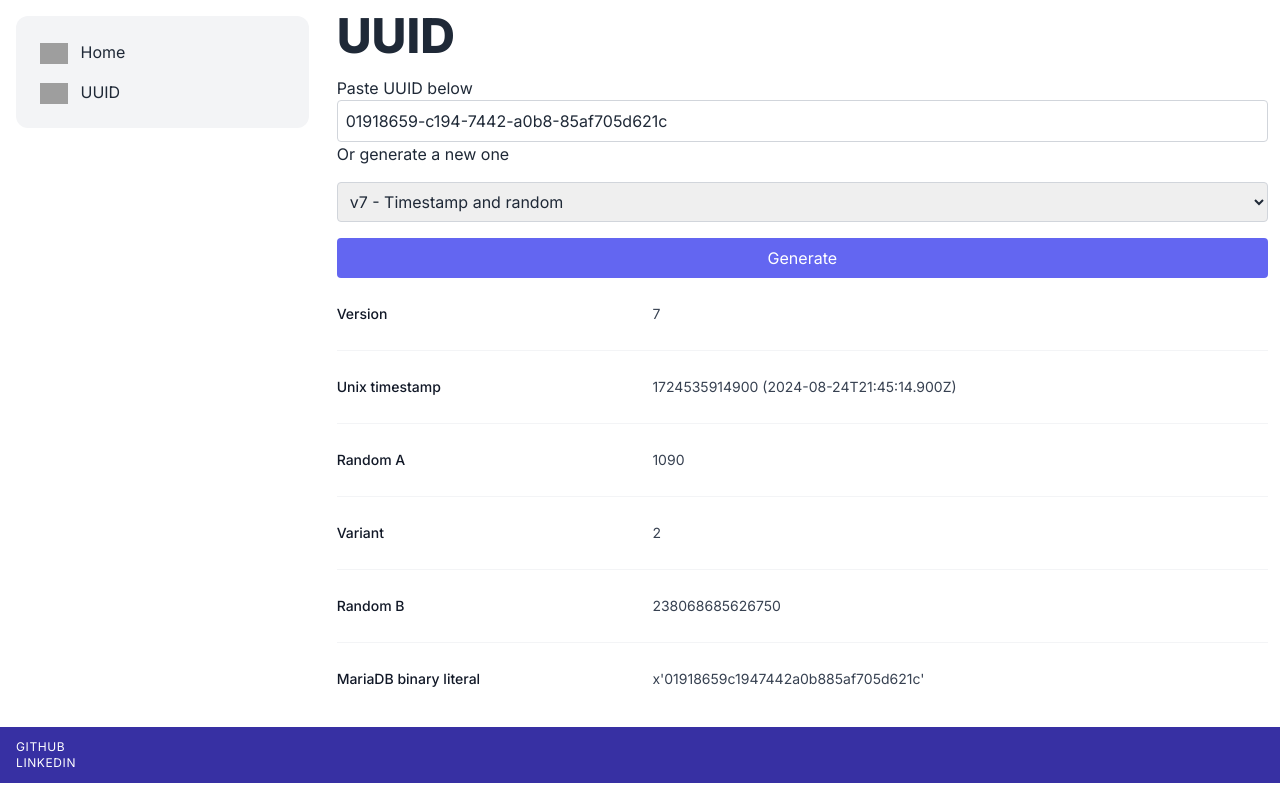
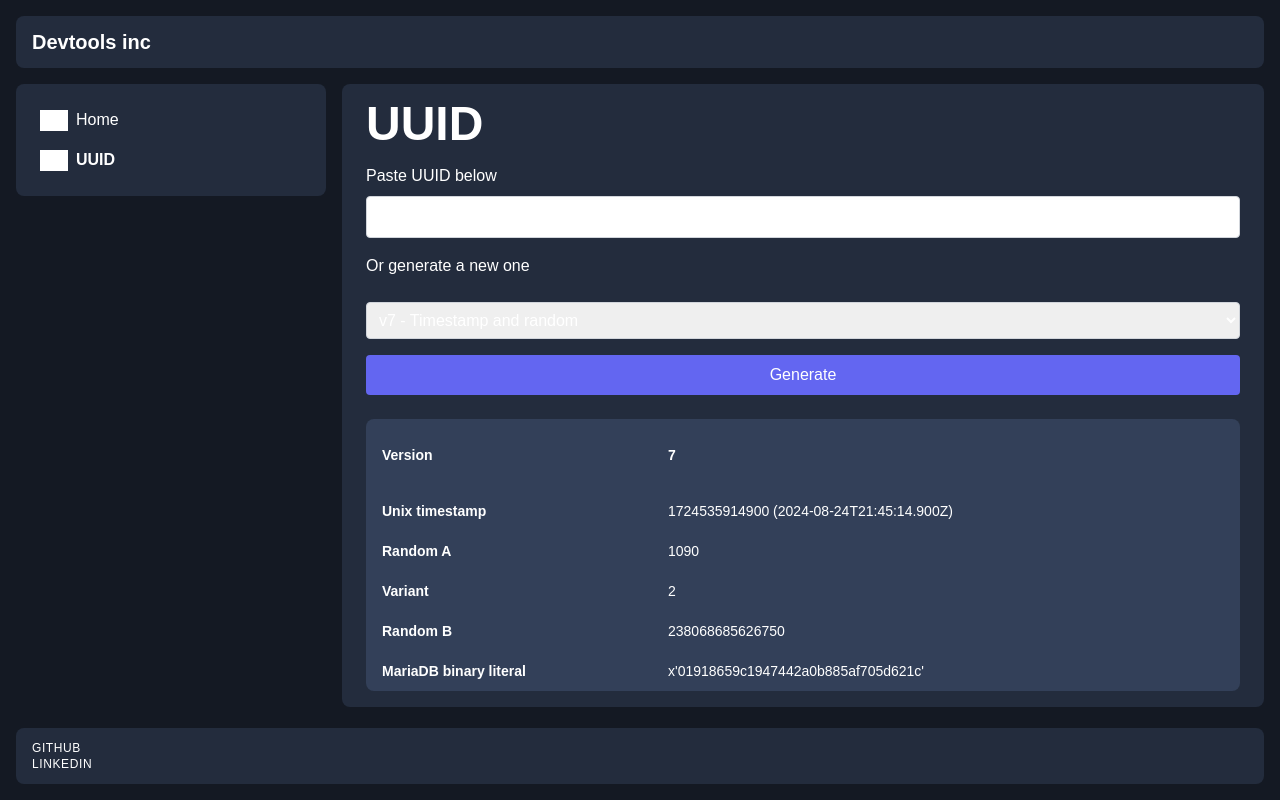
Before and after one commit to LauJosefsen/web-devtools, a Next.js app: page /uuid in a window 1280 px wide. Both pictures are taken after typing "Sample" into the empty fields and a click on the button "Generate". Built offline with nearby package versions, Linux system fonts and the light colour scheme; grey boxes are pictures that could not be loaded.

Commit message:
Dark theme

```diff
--- a/app/layout.tsx
+++ b/app/layout.tsx
@@ -2,8 +2,6 @@
 import { Inter } from "next/font/google";
 import "./globals.css";
 import React from "react";
-import Link from "next/link";
-import { usePathname } from "next/navigation";
 import NavLinks from "./ui/NavLinks";
 
 const inter = Inter({ subsets: ["latin"] });
@@ -20,17 +18,28 @@
 }>) {
   return (
     <html lang="en">
-      <body className={inter.className}>
-        <div className="w-full flex flex-col sm:flex-row flex-grow overflow-hidden">
-          <div className="sm:w-1/3 md:1/4 w-full flex-shrink flex-grow-0 p-4">
-            <NavLinks/>
+      <body className="mx-auto flex flex-col min-h-screen bg-customBg px-4 py-4 text-white">
+        <header className="bg-customBg w-full mb-4">
+          <div className="container mx-auto px-4 py-3 bg-contentBg rounded-lg">
+            <div className="flex">
+              <div className="flex-grow flex flex-col">
+                <h1 className="text-xl font-bold">Devtools inc</h1>
+              </div>
+            </div>
           </div>
-          <main role="main" className="w-full h-full flex-grow p-3 overflow-auto">
-            {children}
-          </main>
+        </header>
+        <div className="container mx-auto flex-grow min-w-[320px]">
+          <div className="w-full flex flex-col sm:flex-row flex-grow overflow-hidden">
+            <aside className="flex-shrink-0 sm:pr-4 sm:min-w-[210px]">
+              <NavLinks />
+            </aside>
+            <main role="main" className="h-full w-full flex-grow px-6 py-4 overflow-auto rounded-lg bg-contentBg">
+              {children}
+            </main>
+          </div>
         </div>
-        <footer className="bg-indigo-800 mt-auto">
-          <div className="px-4 py-3 text-white mx-auto">
+        <footer className="bg-customBg mt-auto w-full pt-4">
+          <div className="container mx-auto px-4 py-3 bg-contentBg rounded-lg">
             <div className="flex">
               <div className="flex-grow flex flex-col">
                 <a href="https://github.com/LauJosefsen" className="text-xs uppercase tracking-wider">Github</a>
--- a/app/ui/NavLinks.tsx
+++ b/app/ui/NavLinks.tsx
@@ -10,21 +10,19 @@
 ];
 
 export default function NavLinks() {
-
     const pathname = usePathname();
 
     return (
-        <div className="sticky top-0 p-4 bg-gray-100 rounded-xl w-full">
+        <div className="lg:sticky p-4 overflow-auto rounded-lg bg-contentBg mb-4 lg:w-[310px]">
             <ul className="flex sm:flex-col overflow-hidden content-center justify-between">
-                {
-                    navLinks.map(({ href, text, icon }) => (
-                        <Link key={href} className={`truncate ${pathname === href ? "font-bold}" : ""}`} href={href}>
-                            <li className="py-2 hover:bg-indigo-300 rounded">
-                                <img src={`//cdn.jsdelivr.net/npm/heroicons@1.0.1/outline/${icon}.svg`} className="w-7 sm:mx-2 mx-4 inline" /> <span className="hidden sm:inline">{text}</span>
-                            </li>
-                        </Link>
-                    ))
-                }
+                {navLinks.map(({ href, text, icon }) => (
+                    <Link key={href} className={`truncate ${pathname === href ? "font-bold" : ""}`} href={href}>
+                        <li className="py-2 hover:bg-indigo-300 rounded">
+                            <img src={`//cdn.jsdelivr.net/npm/heroicons@1.0.1/outline/${icon}.svg`} className="w-7 sm:mx-2 mx-4 inline filter invert brightness-0" alt={`${text} icon`} />
+                            <span className="hidden sm:inline">{text}</span>
+                        </li>
+                    </Link>
+                ))}
             </ul>
         </div>
     );
--- a/app/uuid/page.tsx
+++ b/app/uuid/page.tsx
@@ -121,41 +121,60 @@
     const uuidVersion = validate(uuid) ? version(uuid) : null;
 
     return <>
-        <h1 className="text-3xl md:text-5xl mb-4 font-extrabold" id="home">UUID</h1>
+        <h1 className="text-3xl md:text-5xl mb-4 font-extrabold text-white" id="home">UUID</h1>
 
-        <p>Paste UUID below</p>
-        <input type="text" className="w-full p-2 border border-gray-300 rounded" placeholder="Paste UUID here" value={uuid} onChange={(e) => setUuid(e.target.value)} />
+        <p className="mb-2">Paste UUID below</p>
+        <input
+            type="text"
+            className="w-full p-2 border border-gray-300 rounded mb-4"
+            placeholder="Paste UUID here"
+            value={uuid}
+            onChange={(e) => setUuid(e.target.value)}
+            aria-label="UUID input"
+        />
 
-        <p>
-            Or generate a new one
-        </p>
+        <p className="mb-2">Or generate a new one</p>
         <div className="flex flex-col">
-            <select className="col-span-2 p-2 border border-gray-300 rounded mt-4" value={selectedUuidVerison} onChange={(e) => setSelectedUuidVersion(e.target.value)}>
+            <label htmlFor="uuid-version-select" className="sr-only">Select UUID version</label>
+            <select
+                id="uuid-version-select"
+                className="col-span-2 p-2 border border-gray-300 rounded mt-4"
+                value={selectedUuidVerison}
+                onChange={(e) => setSelectedUuidVersion(e.target.value)}
+            >
                 {Object.entries(uuidVersions).map(([version, { description }]) => (
                     <option key={version} value={version}>{version} - {description}</option>
                 ))}
             </select>
-            <button className="p-2 bg-indigo-500 text-white rounded mt-4" onClick={() => {
+            <button
+                className="p-2 bg-indigo-500 text-white rounded mt-4"
+                onClick={() => {
                     const generator = uuidVersions[selectedUuidVerison].generator;
                     setUuid(generator());
-            }}>Generate</button>
+                }}
+            >
+                Generate
+            </button>
         </div>
 
-        <dl className="divide-y divide-gray-100">
 
-            {uuidVersion &&
+        <dl className="divide-y divide-white-100 mt-6 text-white">
+            <div className="px-4 rounded-lg bg-contentBgLight">
+                {uuidVersion && (
+                    <>
                         <div className="px-4 py-6 sm:grid sm:grid-cols-3 sm:gap-4 sm:px-0">
-                    <dt className="text-sm font-medium leading-6 text-gray-900">Version</dt>
-                    <dd className="mt-1 text-sm leading-6 text-gray-700 sm:col-span-2 sm:mt-0">{uuidVersion}</dd>
+                            <dt className="text-sm font-bold leading-6">Version</dt>
+                            <dd className="mt-1 text-sm font-bold leading-6  sm:col-span-2 sm:mt-0">{uuidVersion}</dd>
                         </div>
-            }
-
-            {uuidVersion && uuidVersions[`v${uuidVersion}`].parts(parse(uuid)).map((part, i) => (
-                <div key={i} className="px-4 py-6 sm:grid sm:grid-cols-3 sm:gap-4 sm:px-0">
-                    <dt className="text-sm font-medium leading-6 text-gray-900">{part.label}</dt>
-                    <dd className="mt-1 text-sm leading-6 text-gray-700 sm:col-span-2 sm:mt-0">{part.value}</dd>
+                        {uuidVersions[`v${uuidVersion}`].parts(parse(uuid)).map((part, i) => (
+                            <div key={i} className="px-4 py-2 sm:grid sm:grid-cols-3 sm:gap-4 sm:px-0">
+                                <dt className="text-sm font-bold leading-6 ">{part.label}</dt>
+                                <dd className="mt-1 text-sm leading-6 sm:col-span-2 sm:mt-0">{part.value}</dd>
                             </div>
                         ))}
+                    </>
+                )}
+            </div>
         </dl>
 
 
--- a/tailwind.config.js
+++ b/tailwind.config.js
@@ -8,7 +8,16 @@
     "./components/**/*.{js,ts,jsx,tsx,mdx}",
   ],
   theme: {
-    extend: {},
+    extend: {
+      fontFamily: {
+        sans: ['Raleway', 'sans-serif'],
+      },
+      colors: {
+        customBg: '#141923',
+        contentBg: '#232c3d',
+        contentBgLight: '#334059',
+      },
+    },
   },
   plugins: [daisyui],
 }
```
Also changed, not shown: app/page.tsx (+6 -6 lines). Lines whose indentation alone changed are shown as unchanged.
